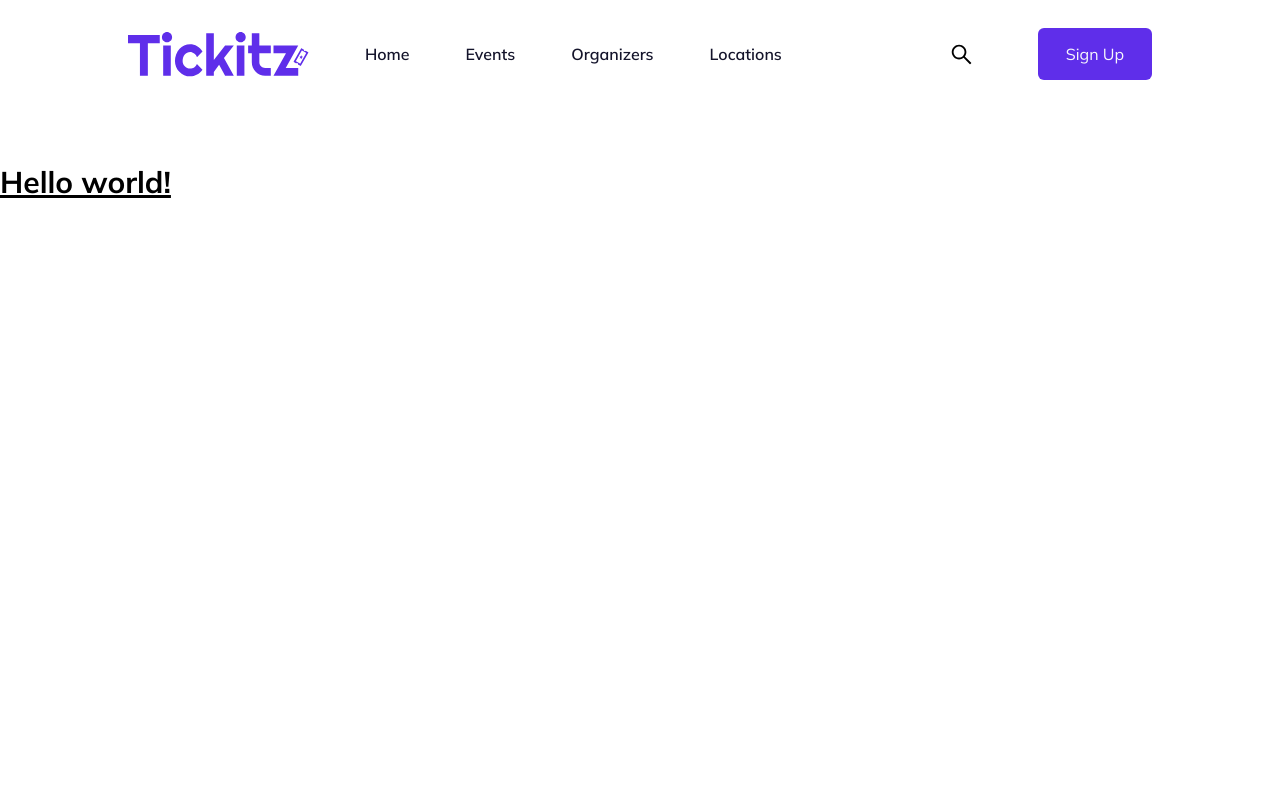
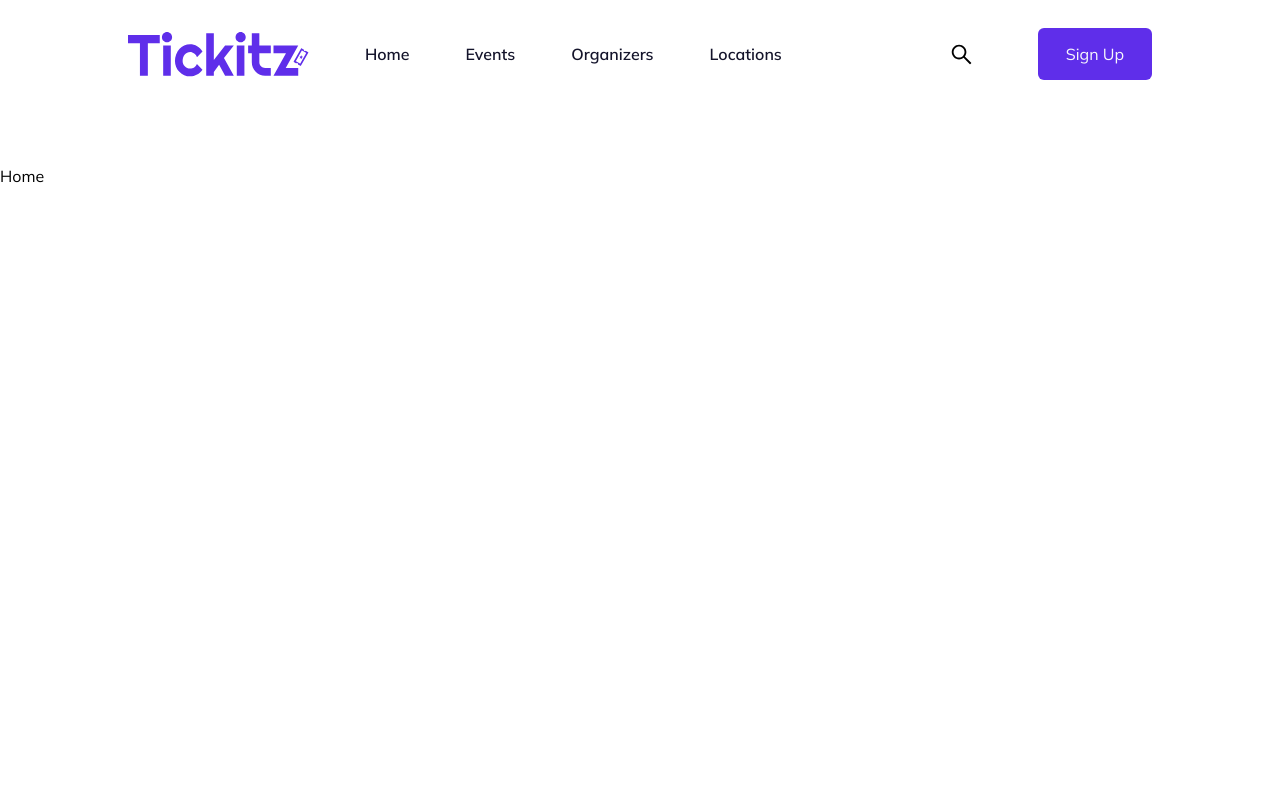
Before and after one commit to Yosef1997/miniproject, a Next.js app: page / in a window 1280 px wide. Shown: the top 800 px of the page. Built offline with nearby package versions, Linux system fonts and the light colour scheme.

Commit message:
fix: deviding route main and route auth

```diff
--- /dev/null
+++ b/app/(main)/layout.tsx
@@ -0,0 +1,16 @@
+import { Footer, Navbar } from "@/components"
+import React from "react"
+
+export default function mainLayout({
+  children,
+}: Readonly<{
+  children: React.ReactNode
+}>) {
+  return (
+    <div>
+      <Navbar />
+      {children}
+      <Footer />
+    </div>
+  )
+}
--- a/app/page.tsx
+++ b/app/(main)/page.tsx
@@ -3,7 +3,7 @@ import Image from "next/image"
 export default function Home() {
   return (
     <main className='flex min-h-screen'>
-      <h1 className='text-3xl font-bold underline'>Hello world!</h1>
+      <div>Home</div>
     </main>
   )
 }
--- a/app/layout.tsx
+++ b/app/layout.tsx
@@ -1,7 +1,6 @@
 import type { Metadata } from "next"
 import { Mulish } from "next/font/google"
 import "./globals.css"
-import { Navbar, Footer } from "@/components"
 
 const mulish = Mulish({ subsets: ["latin"] })
 
@@ -17,11 +16,7 @@ export default function RootLayout({
 }>) {
   return (
     <html lang='en'>
-      <body className={mulish.className}>
-        <Navbar />
-        {children}
-        <Footer />
-      </body>
+      <body className={mulish.className}>{children}</body>
     </html>
   )
 }
```
Also changed, not shown: app/(auth)/signin/page.tsx (renamed from app/signin/page.tsx), app/(auth)/signup/page.tsx (renamed from app/signup/page.tsx), app/(main)/profile/page.tsx (added).
